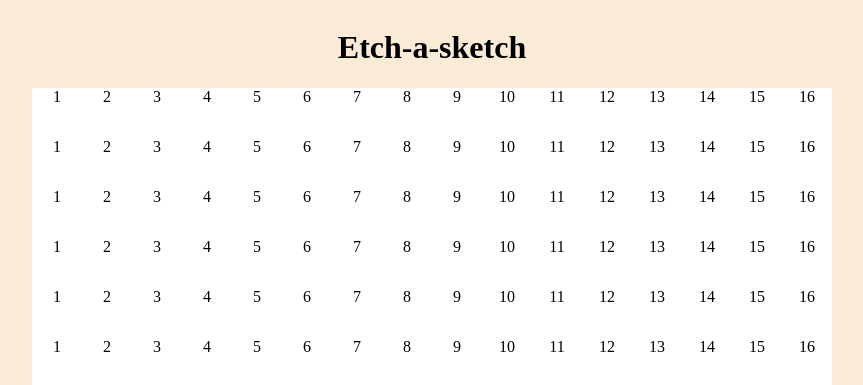
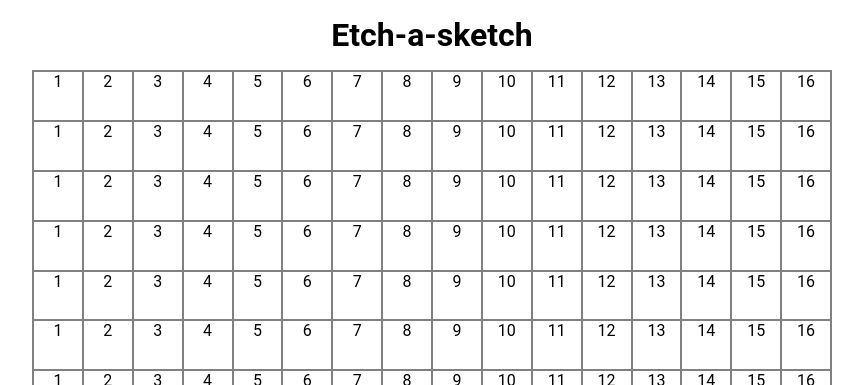
Before and after one commit to mhlowry/Etch-a-Sketch, a plain HTML site: page index.html in a window 1280 px wide. Shown: the top 385 px of the page, without its empty margins (208-1071 px from the left). Drawn offline with Linux system fonts and the light colour scheme.

Commit message:
Adjusted sizing
- added page title

```diff
--- a/css/style.css
+++ b/css/style.css
@@ -1,8 +1,19 @@
+* {
+    margin: 0;
+    padding: 0;
+    font-family: roboto, sans-serif;
+    box-sizing: border-box;
+    background-color: white;
+}
+
+h1 {
+    margin: 2vh;
+}
+
 body {
     display: flex;
     flex-direction: column;
     align-items: center;
-    background-color: antiquewhite;
 }
 
 .container {
@@ -14,8 +25,8 @@ body {
 
 div {
     background-color: white;
-    /* border: 1px solid gray; */
-    display: inline-block;
+    border: 1px solid gray;
+    display: block;
     text-align: center;
 
 }
--- a/index.html
+++ b/index.html
@@ -4,7 +4,7 @@
     <meta charset="UTF-8">
     <meta name="viewport" content="width=device-width, initial-scale=1.0">
     <link rel="stylesheet" href="./css/style.css">
-    <title>Document</title>
+    <title>Etch-a-sketch</title>
 </head>
 <body>
     <h1>Etch-a-sketch</h1>
```
